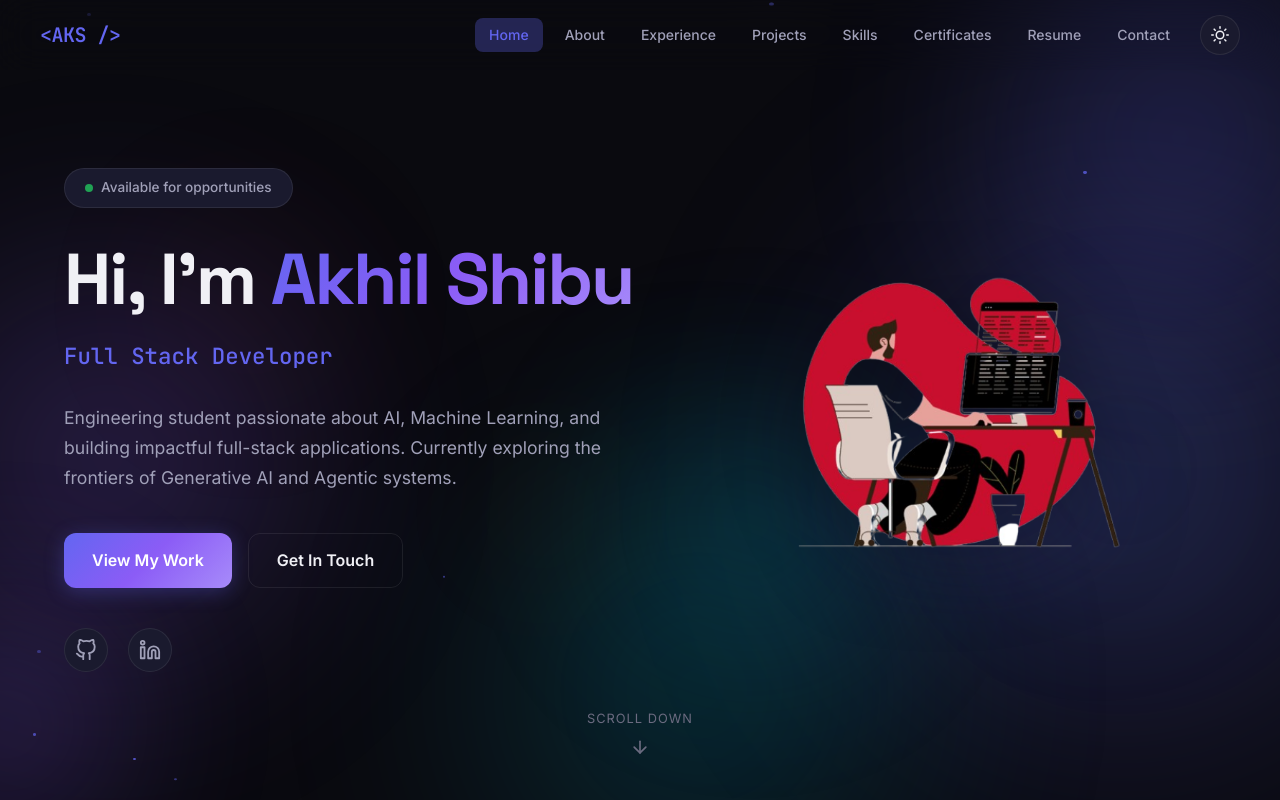
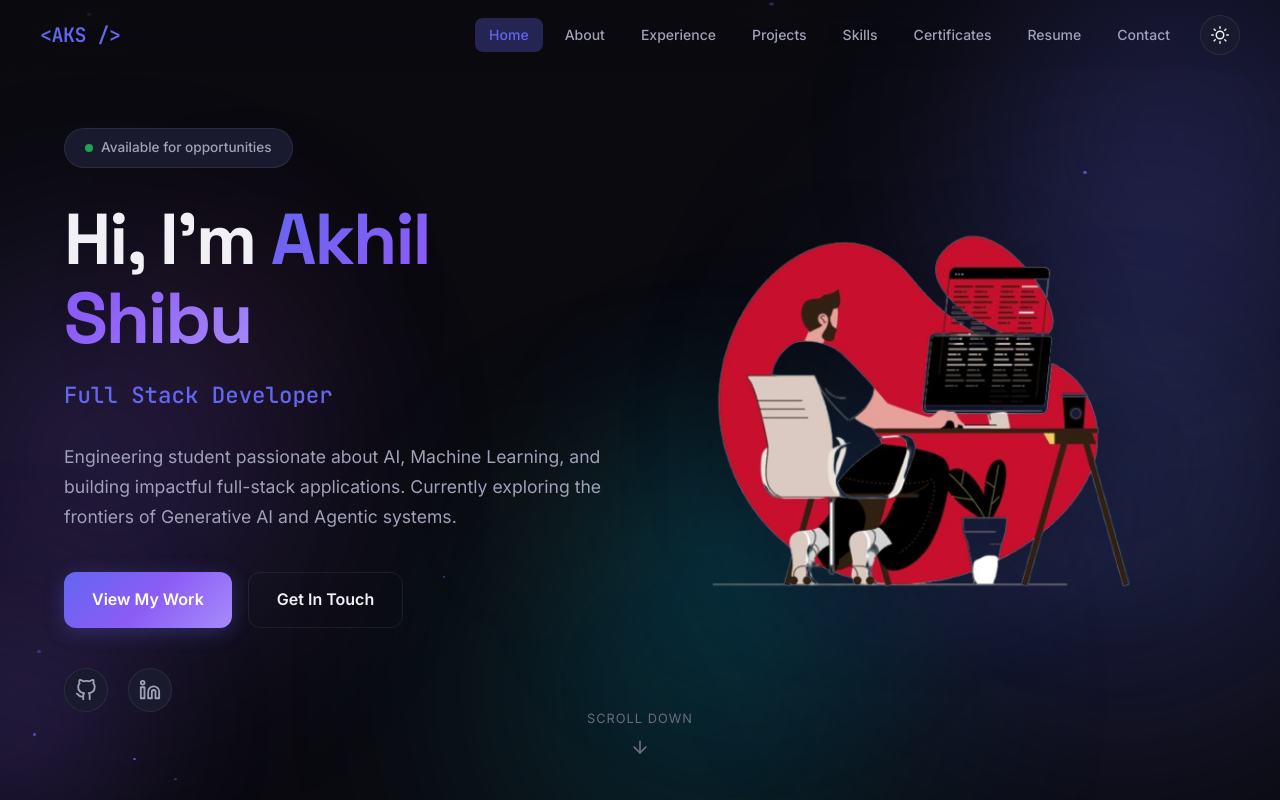
Before and after one commit to Hydra404coder/Portfolionew, a React (Vite) app: page / in a window 1280 px wide. Shown: the top 800 px of the page. Built offline with nearby package versions, Linux system fonts and the light colour scheme.

Commit message:
Increase hero image size

```diff
--- a/src/styles/index.css
+++ b/src/styles/index.css
@@ -592,7 +592,7 @@ code {
   align-items: center;
   justify-content: center;
   position: relative;
-  max-width: 480px;
+  max-width: 620px;
 }
 
 .hero-image-wrapper {
@@ -602,7 +602,7 @@ code {
 
 .hero-image {
   width: 100%;
-  max-width: 420px;
+  max-width: 580px;
   height: auto;
   object-fit: contain;
   filter: drop-shadow(0 20px 40px rgba(0, 0, 0, 0.3));
```
